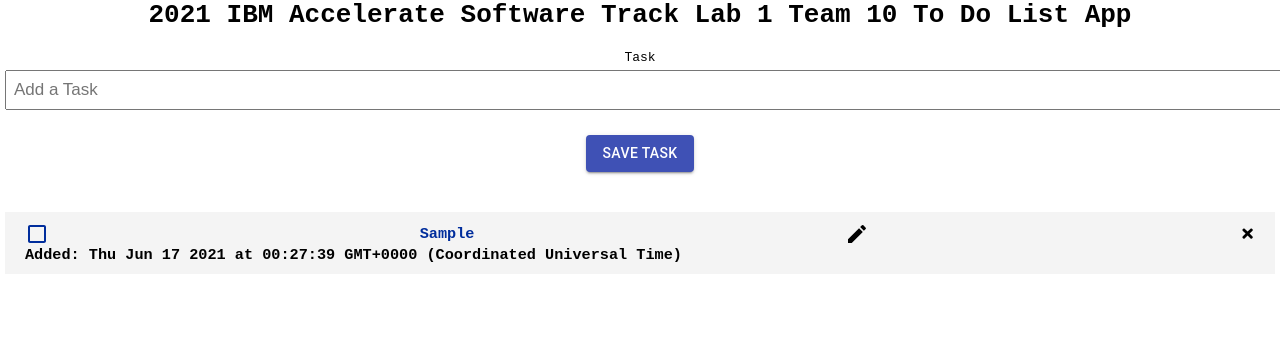
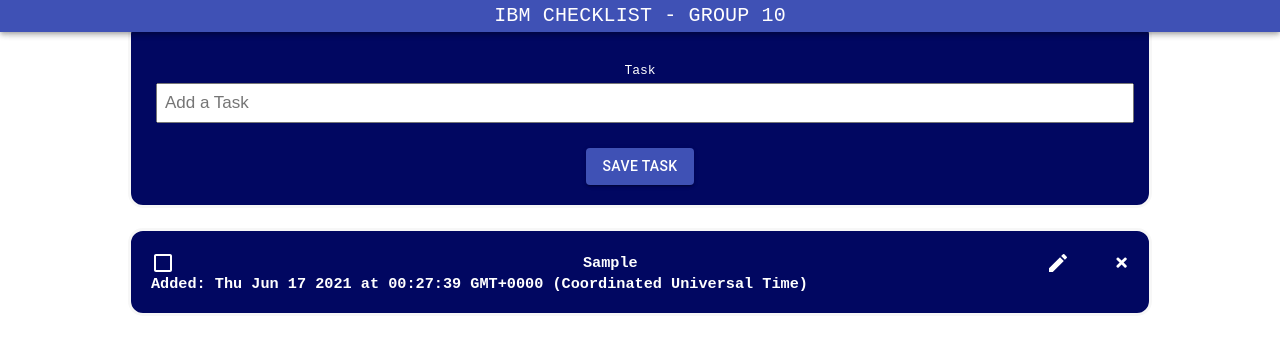
Before and after one commit to 2021-IBM-Accelerate-SW-Track/lab-1-team-10, a React (Create React App) app: page / in a window 1280 px wide. Both pictures are taken after typing "Sample" into the empty fields and a click on the button "SAVE TASK". Shown: the top 352 px of the page. Built offline with nearby package versions, Linux system fonts and the light colour scheme; the HTML template or start-up script is replaced by a standard one.

Commit message:
pencil space

```diff
--- a/src/App.css
+++ b/src/App.css
@@ -24,7 +24,8 @@
   display: flex;
   justify-content: space-between;
   align-items: center;
-  margin-bottom: 20px;
+  margin-top: 0px;
+  border:  50px; ;
 }
 
 
@@ -70,15 +71,23 @@
   width: 100%;
 }
 
-.crossedLine {
-  text-decoration: line-through
+.completedTask {
+  text-decoration: line-through;
+  flex-basis: 80%
+}
+.uncompletedTask {
+  flex-basis: 80%
 }
 
 .task {
-  background: #f4f4f4;
-  margin: 5px;
-  padding: 10px 20px;
-  cursor: pointer;
+    background: rgb(1, 7, 97);
+    width: 80%;
+    margin: 20px auto;
+    border-radius: 15px;
+    padding: 20px;
+    color: rgb(255, 255, 255);
+    border: 3px solid rgb(247, 247, 247);
+
 }
 
 .task.reminder {
@@ -92,7 +101,15 @@
 }
 
 .add-form {
-  margin-bottom: 40px;
+
+  background: rgb(1, 7, 97);
+    width: 80%;
+    margin-top: 30px;
+    margin: 20px auto;
+    border-radius: 15px;
+    padding: 20px;
+    color: rgb(255, 255, 255);
+    border: 3px solid rgb(247, 247, 247);
 }
 
 .form-control {
--- a/src/component/Task.js
+++ b/src/component/Task.js
@@ -10,8 +10,8 @@
     return (
         <div className='task'>
             <h3>
-                {(task.complete ? (<CheckBoxIcon style = {{ color: 'green' }} onClick={() => completeTasks(task.id)}/>) : (<CheckBoxOutlineBlankIcon  style = {{ color: '#002D9C' }} onClick={() => completeTasks(task.id)}/>))}
-                {(task.complete) ? <p className='crossedLine' style={{ color: 'green' }}>{task.text}</p>  : <p style={{ color: '#002D9C' }}>{task.text}</p>}
+                {(task.complete ? (<CheckBoxIcon style = {{ color: 'cornflowerblue' }} onClick={() => completeTasks(task.id)}/>) : (<CheckBoxOutlineBlankIcon  style = {{ color: '#ffffff' }} onClick={() => completeTasks(task.id)}/>))}
+                {(task.complete) ? <p className='completedTask' style={{ color: 'cornflowerblue' }}>{task.text}</p>  : <p className='uncompletedTask' style={{ color: '#ffffff' }}>{task.text}</p>}
                 <EditIcon cursor='pointer' onClick={() => setEditTask(!showEditTask)} />
                 <FaTimes cursor='pointer' onClick={() => onDelete(task.id)} />
             </h3>
--- a/src/component/header/header.js
+++ b/src/component/header/header.js
@@ -1,8 +1,40 @@
 
-export default function Header({ title }) {
+import { AppBar, Typography, makeStyles} from "@material-ui/core";
+import React from "react";
+
+
+const useStyles = makeStyles ((theme) => ({
+    header: {
+
+
+        backgroundColor:"#010161",
+    },
+        logo: {
+            fontFamily: "monospace",
+            fontWeight: 300,
+            color: "#FFFEFE",
+            textAlign: 'center',
+        },
+}));
+
+export default function Header() {
+    const {header, logo} = useStyles();
+
+    const displayDesktop = () => {
+    return <h1>{IBMlogo}</h1>;
+    };
+
+    const IBMlogo = (
+
+        <Typography variant="h6" component="h1" className={logo}>
+
+            IBM CHECKLIST - GROUP 10
+        </Typography>
+    );
+
     return (
         <header>
-            <h1>{title}</h1>
+            <AppBar className = "header">{displayDesktop()}</AppBar>
         </header>
-    )
+    );
 }
```
